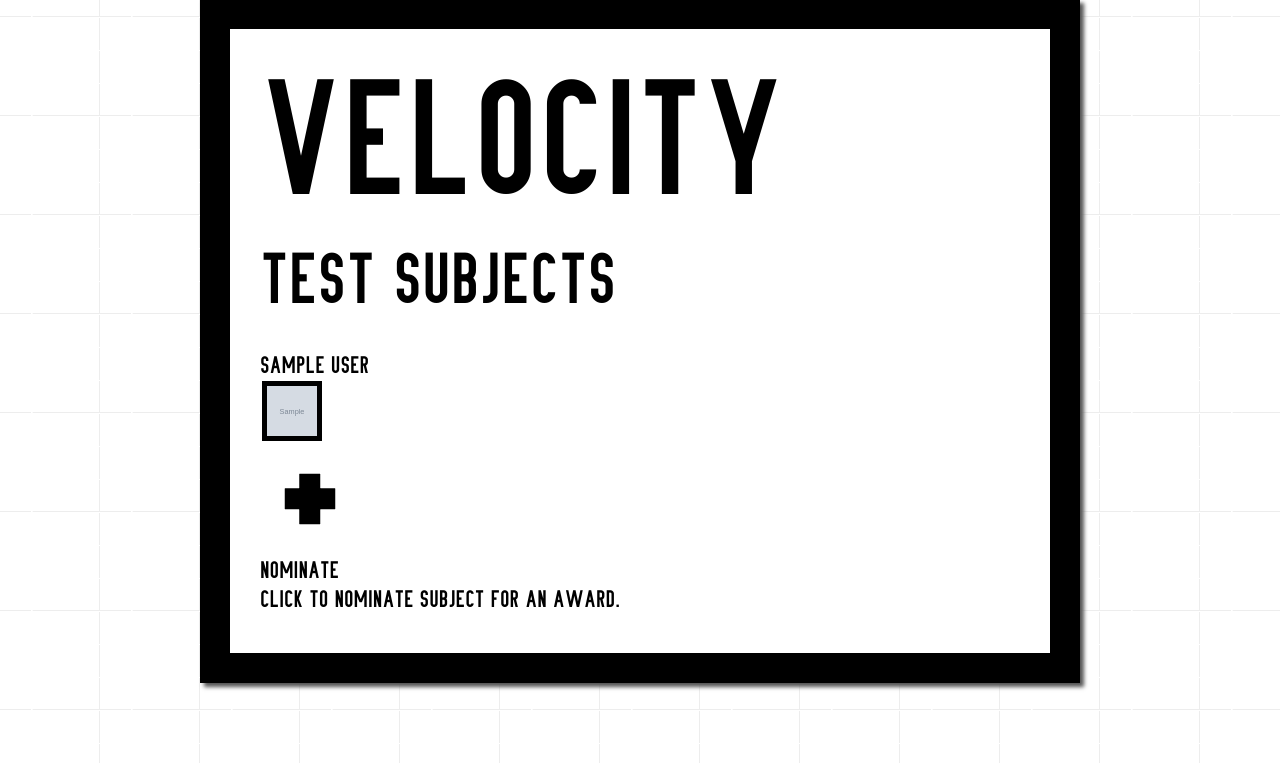
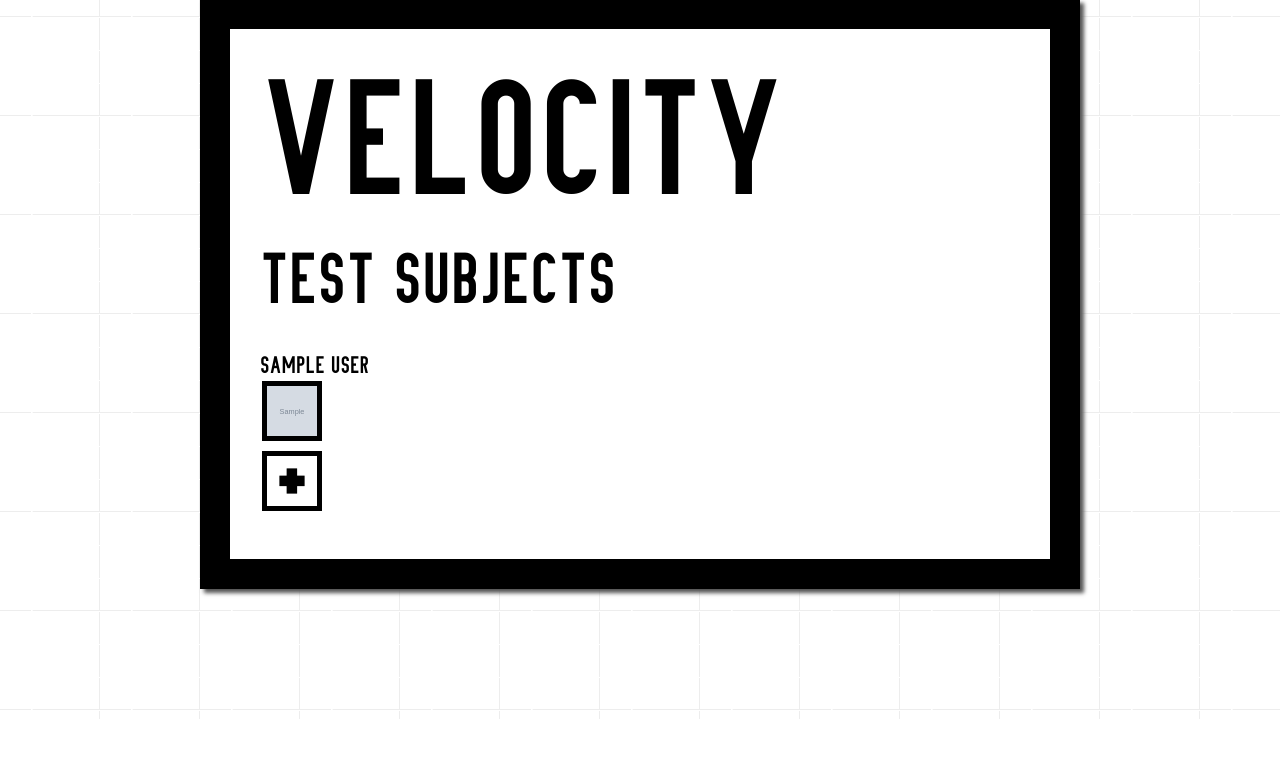
Before and after one commit to UWVelocity/Velocity-Achievements, a Django app: template velocity_achievements/achievements/templates/achievements.html in a window 1280 px wide. Shown: the part 81-844 px from the top of the page. After the commit the page ends 800 px from the top, so only its background shows below. Run offline with Django 3.2, Linux system fonts and the light colour scheme; the template is opened without the code that fills it: most values are stand-ins (such as "Sample title", 1, 10 or a date in 2020); grey boxes marked "Sample" are stand-in pictures; some libraries are stand-ins or nearby versions.

Commit message:
I had fucked up the nominate icon slightly.

```diff
--- a/velocity_achievements/achievements/templates/achievements.html
+++ b/velocity_achievements/achievements/templates/achievements.html
@@ -26,7 +26,7 @@
               </li>
               {% endfor %}
               <li>
-              <a href="{% url nominate %}">
+              <a class="icon" href="{% url nominate %}">
                     <img src="static/img/nominate.png" width="100px" height="100px" />
                     <div class="pop-up">
                       Nominate
```
